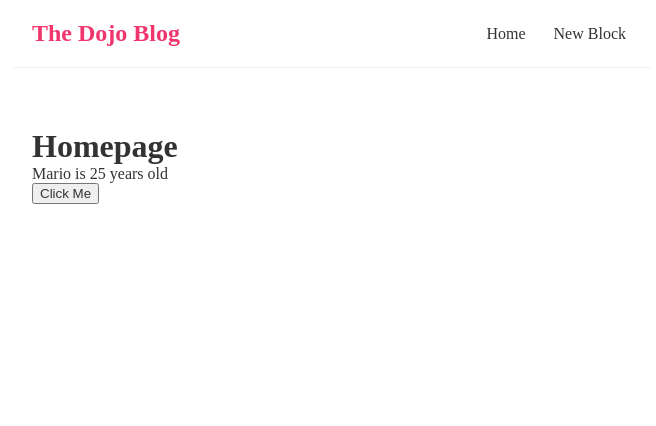
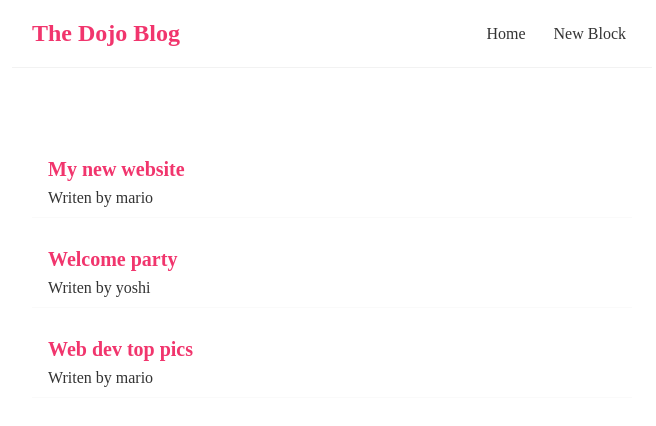
Before and after one commit to Pavlin-React/simple-react-operations, a React (Create React App) app: page / in a window 1280 px wide. Shown: the top 426 px of the page, without its empty margins (308-964 px from the left). Built offline with nearby package versions, Linux system fonts and the light colour scheme.

Commit message:
mapping thru list

```diff
--- a/src/Home.js
+++ b/src/Home.js
@@ -1,20 +1,20 @@
 import { useState } from 'react'
 
 const Home = () => {
-
-  let [name, setName] = useState('Mario')
-  let [age, setAge] = useState(25)
-
-  let handleClick = () => {
-    setName('Luigi')
-    setAge(30)
-  }
+  let [blogs, setBlogs] = useState([
+    { title: 'My new website', body: 'lorem ipsum', author: 'mario', id: 1 },
+    { title: 'Welcome party', body: 'second ipsum', author: 'yoshi', id: 2 },
+    { title: 'Web dev top pics', body: 'third ipsum', author: 'mario', id: 3 }
+  ])
 
   return (
     <div className='home'>
-      <h1>Homepage</h1>
-      <p>{ name } is { age } years old</p>
-      <button onClick={ handleClick }>Click Me</button>
+      { blogs.map( ( blog ) => (
+        <div className='blog-preview' key = { blog.id }>
+          <h2>{ blog.title }</h2>
+          <p>Writen by { blog.author }</p>
+        </div>
+      ) ) }
     </div>
   );
 }
--- a/src/index.css
+++ b/src/index.css
@@ -35,3 +35,20 @@
   margin: 40px auto;
   padding: 20px;
 }
+
+.blog-preview {
+  padding: 10px 16px;
+  margin: 20px 0;
+  border-bottom: 1px solid #fafafa;
+}
+
+.blog-preview:hover {
+  box-shadow: 1px 3px 5px rgba(0, 0, 0, 0.1);
+  cursor: pointer;
+}
+
+.blog-preview h2 {
+  font-size: 20px;
+  color:#f1356d;
+  margin-bottom: 8px;
+}
```
